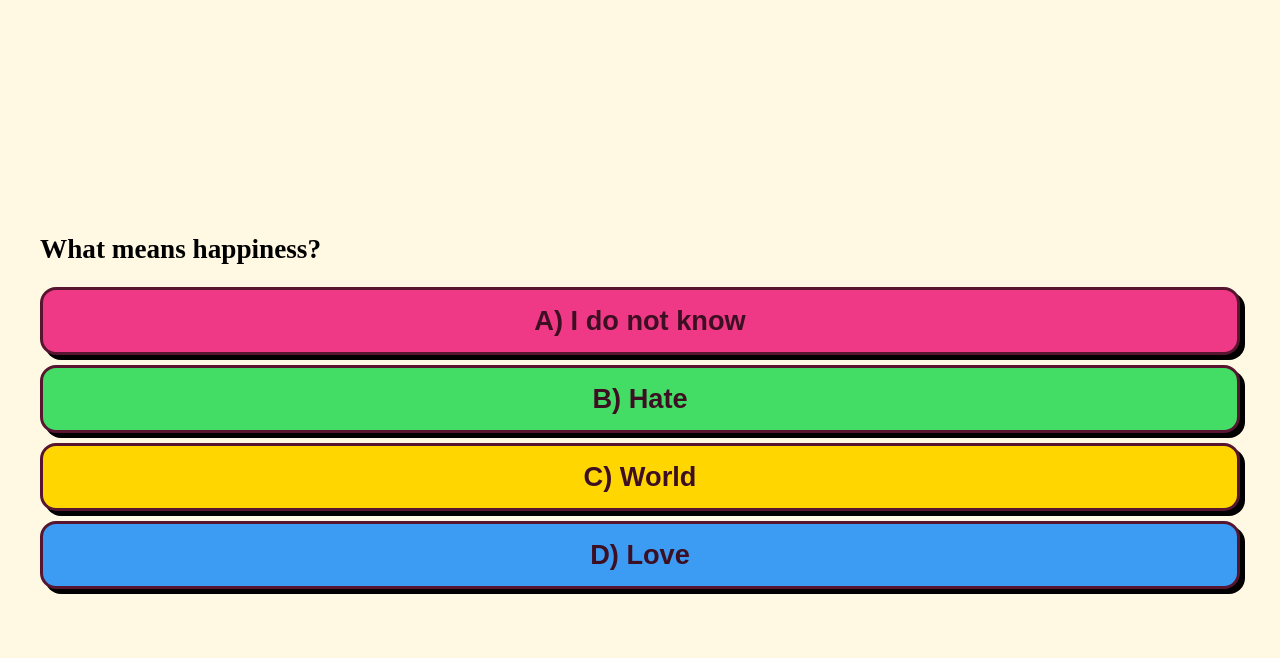
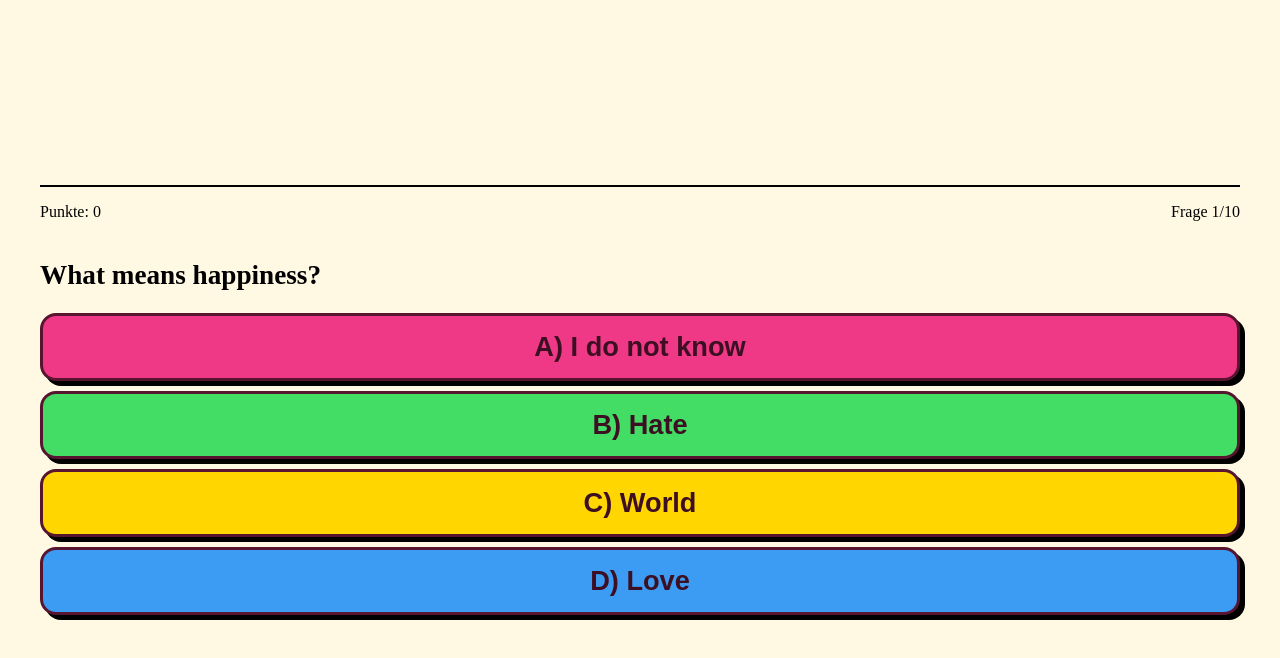
Before and after one commit to Paprikosen/happiness-quiz, a React (Vite) app: page / in a window 1280 px wide. Both pictures are taken after a click on the button "Starten". Shown: the top 658 px of the page. Built offline with nearby package versions, Linux system fonts and the light colour scheme.

Commit message:
Add point count; displays question number

```diff
--- a/index.html
+++ b/index.html
@@ -1,8 +1,8 @@
 <!DOCTYPE html>
-<html lang="en">
+<html lang="de">
   <head>
     <meta charset="UTF-8" />
-    <link rel="icon" type="image/svg+xml" href="/vite.svg" />
+    <link rel="icon" type="image/svg+xml" href="" />
     <meta name="viewport" content="width=device-width, initial-scale=1.0" />
     <title>Glücksquiz</title>
   </head>
--- a/src/App.css
+++ b/src/App.css
@@ -14,6 +14,7 @@ body {
 }
 
 .canvas {
+  position: relative;
   height: 100vh;
   width: 100vw;
   background-color: var(--yellow);
--- a/src/components/AnswerExplanation.jsx
+++ b/src/components/AnswerExplanation.jsx
@@ -1,8 +1,10 @@
 export default function AnswerExplanation(props) {
-        const { hasAnsweredCorrectly, nextQuestion } = props
+        const { hasAnsweredCorrectly, nextQuestion, questionObject } = props
+
     return (
         <div className="explanationContainer">
             <h1>{hasAnsweredCorrectly ? "Das ist die richtige Antwort!" : "Das ist leider falsch"}</h1>
+<p>{questionObject.explanation}</p>
             <button onClick={nextQuestion}>Nächste Frage</button>
 
         </div>
--- a/src/components/Game.jsx
+++ b/src/components/Game.jsx
@@ -9,19 +9,23 @@ export default function Game() {
     const [hasAnsweredCorrectly, setHasAnsweredCorrectly] = React.useState()
     const [hasAnswered, setHasAnswered] = React.useState(false)
     const [questionNumber, setQuestionNumber] = React.useState(0)
+    const [points, setPoints] = React.useState(0)
 
     function nextQuestion() {
         setQuestionNumber( prevNumber => prevNumber + 1)
         setHasAnswered(false)
     }
 
-    console.log(hasAnsweredCorrectly)
 
     return (
         <div className="canvas" style={{backgroundColor: "#FFF9E4"}}>
+            {hasAnswered && <AnswerExplanation hasAnsweredCorrectly={hasAnsweredCorrectly} nextQuestion={nextQuestion} questionObject={questions[questionNumber]} /> }
             <div className="game">
-                {hasAnswered && <AnswerExplanation hasAnsweredCorrectly={hasAnsweredCorrectly} nextQuestion={nextQuestion}  /> }
-                <Question setHasAnswered={setHasAnswered} setHasAnsweredCorrectly={setHasAnsweredCorrectly} questionObject={questions[questionNumber]}/>
+                <div className="scoreContainer">
+                    <p>Punkte: {points}</p>
+                    <p>Frage {questionNumber+1}/10</p>
+                </div>
+                <Question setHasAnswered={setHasAnswered} setHasAnsweredCorrectly={setHasAnsweredCorrectly} questionObject={questions[questionNumber]} setPoints={setPoints}/>
             </div>
         </div>
     )
--- a/src/components/Question.jsx
+++ b/src/components/Question.jsx
@@ -2,11 +2,16 @@ import "./game.css"
 
 export default function Question(props) {
 
-    const { questionObject, setHasAnsweredCorrectly, setHasAnswered, hasAnswered } = props
+    const { questionObject, setHasAnsweredCorrectly, setHasAnswered, hasAnswered, setPoints } = props
     const { question } = questionObject
 
   function checkAnswer(correct) {
-    correct ? setHasAnsweredCorrectly( () => true ) : setHasAnsweredCorrectly( () => false )
+    if (correct) {
+      setHasAnsweredCorrectly( () => true )
+      setPoints( (prevPoints) => prevPoints + 1)
+    }  else {
+      setHasAnsweredCorrectly( () => false )
+    }
     setHasAnswered( () => true)
   }
 
--- a/src/components/game.css
+++ b/src/components/game.css
@@ -11,6 +11,13 @@
 h2 {
   font-size: 1.7rem;
   text-align: left;
+}
+
+.scoreContainer {
+  display: flex;
+  justify-content: space-between;
+  width: 100%;
+  border-top: 2px solid black;
 }
 
 .questionContainer {
@@ -49,19 +56,24 @@ button:active {
 .explanationContainer {
   position: absolute;
   display: flex;
+  height: 60vh;
   flex-direction: column;
   justify-content: center;
   align-items: center;
   padding: 20px 40px;
-  max-height: 300px;
   background-color: white;
-  top: 0;
-  bottom: 0;
   left: 0;
   right: 0;
-  margin: 20px;
+  margin: 0 20px;
   border: 3px solid #571530;
+  z-index: 1;
 
   box-shadow: 5px 5px 0px black;
   border-radius: 16px;
 }
+
+.explanationContainer p {
+  font-size: 1.3rem;
+  margin-top: 0;
+  margin-bottom: 50px;
+}
--- a/src/questions.js
+++ b/src/questions.js
@@ -1,6 +1,7 @@
 const questions = [
   {
     question: "What means happiness?",
+    explanation: "The explanation sounds like this",
     possibleAnswers: [
       { answer: "I do not know", correct: false },
       { answer: "Hate", correct: false },
```
